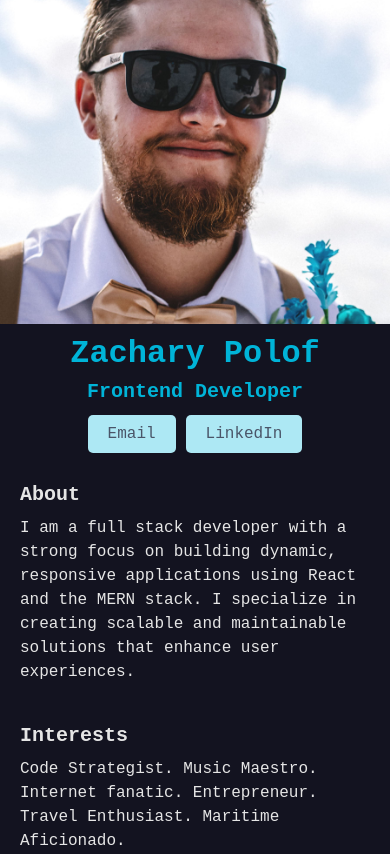
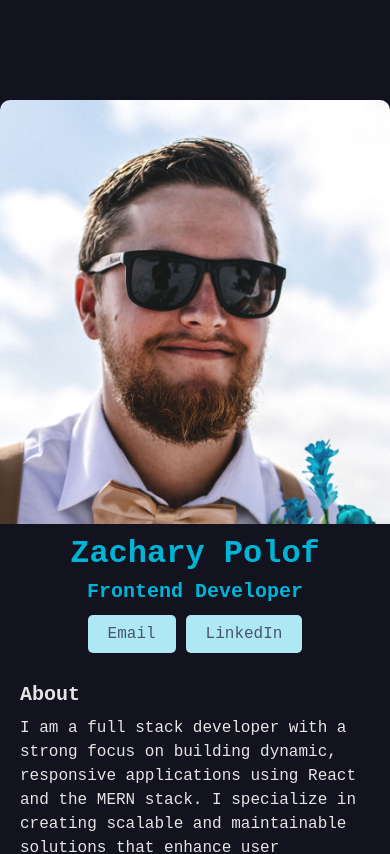
Before and after one commit to IVIonsters/business-card-ZP, a React (Vite) app in the folder digital-business/: page / in a window 390 px wide. Shown: the top 854 px of the page. Built offline with nearby package versions, Linux system fonts and the light colour scheme.

Commit message:
Update Info.css
corrected top margin on card for responsive design and aesthetic on different screens.

```diff
--- a/digital-business/src/components/Info/Info.css
+++ b/digital-business/src/components/Info/Info.css
@@ -1,14 +1,14 @@
 .info {
   text-align: center;
-
 }
 
 .header-image {
   width: 100%;
-  height: auto;
+  height: 100%;
   object-fit: cover;
   border-top-left-radius: 10px;
   border-top-right-radius: 10px;
+  margin-top: 200px;
 }
 
 h1 {
@@ -34,3 +34,9 @@ h2 {
   text-decoration: none;
   border-radius: 5px;
 }
+
+@media (max-width: 468px) {
+  .header-image {
+    margin-top: 400px;
+  }
+}
```
